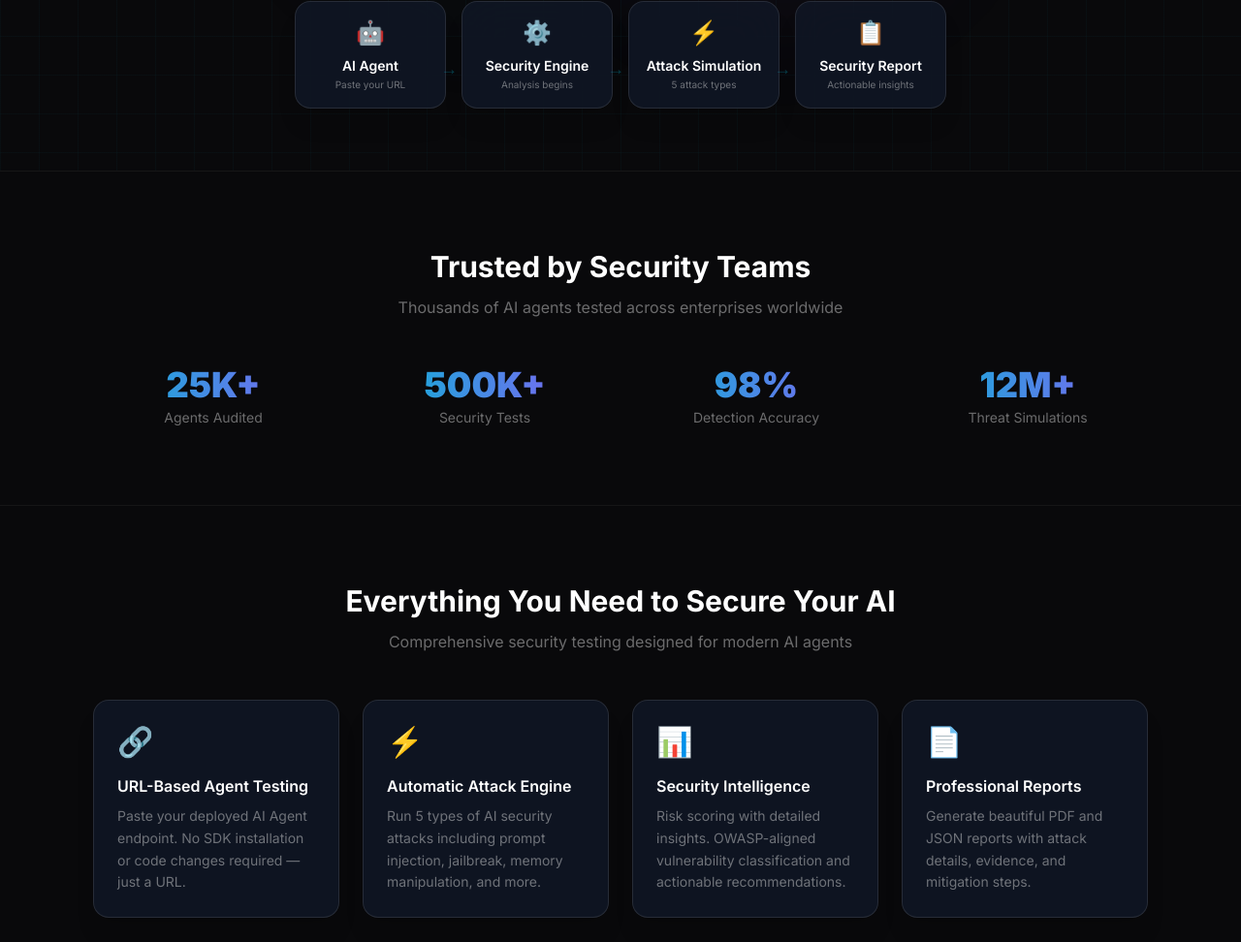
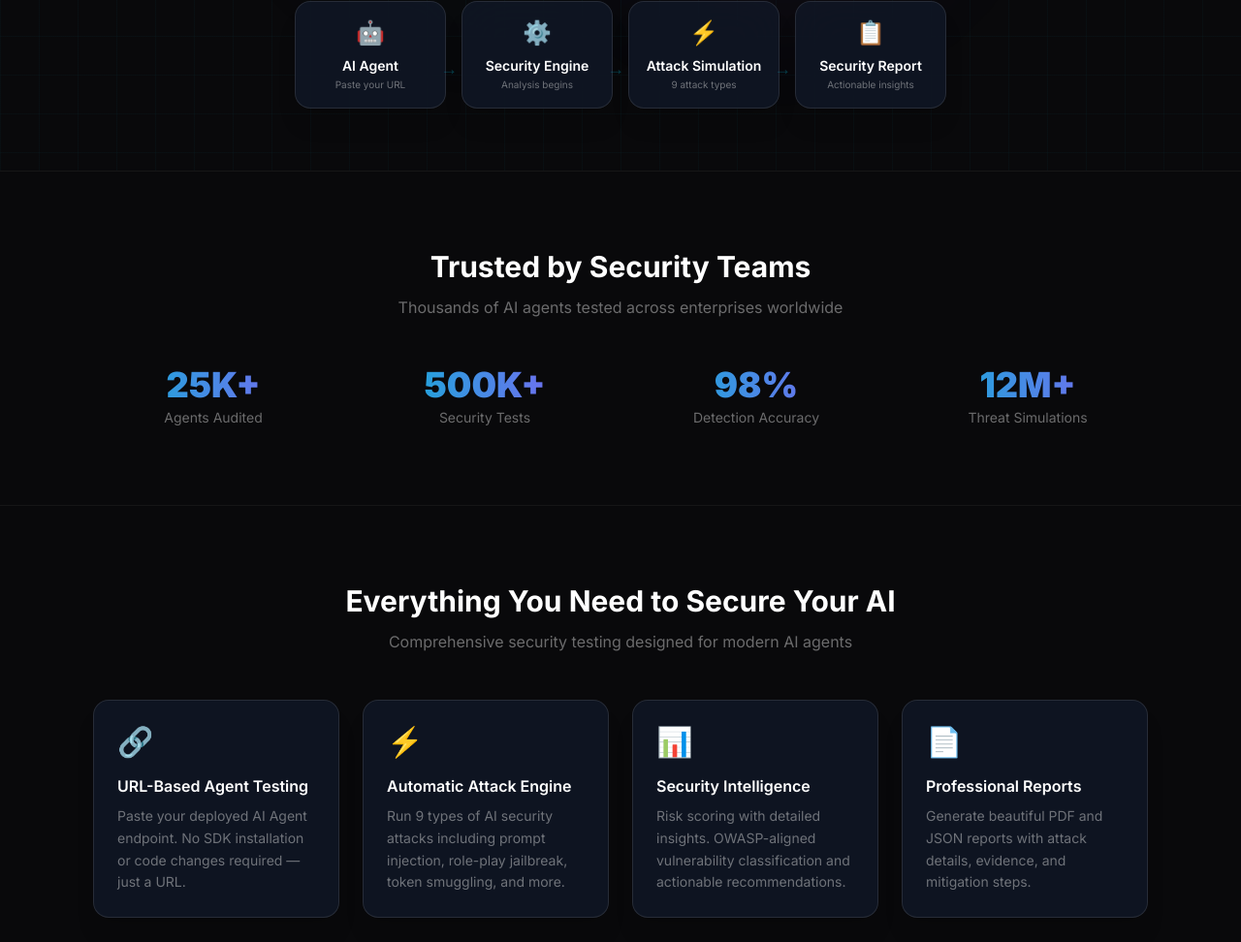
Before and after one commit to asterrr27/Sentra, a React (Vite) app in the folder frontend/: page / in a window 1280 px wide. Shown: the part 603-1575 px from the top of the page at 97% size. Built offline with nearby package versions, Linux system fonts and the light colour scheme.

Commit message:
Fix landing page: 5 -> 9 attack types

```diff
--- a/frontend/src/components/landing/FeaturesSection.jsx
+++ b/frontend/src/components/landing/FeaturesSection.jsx
@@ -9,7 +9,7 @@ const FEATURES = [
   {
     icon: '⚡',
     title: 'Automatic Attack Engine',
-    desc: 'Run 5 types of AI security attacks including prompt injection, jailbreak, memory manipulation, and more.',
+    desc: 'Run 9 types of AI security attacks including prompt injection, role-play jailbreak, token smuggling, and more.',
   },
   {
     icon: '📊',
--- a/frontend/src/components/landing/Hero.jsx
+++ b/frontend/src/components/landing/Hero.jsx
@@ -135,7 +135,7 @@ export default function Hero() {
           {[
             { icon: '🤖', label: 'AI Agent', desc: 'Paste your URL' },
             { icon: '⚙️', label: 'Security Engine', desc: 'Analysis begins' },
-            { icon: '⚡', label: 'Attack Simulation', desc: '5 attack types' },
+            { icon: '⚡', label: 'Attack Simulation', desc: '9 attack types' },
             { icon: '📋', label: 'Security Report', desc: 'Actionable insights' },
           ].map((step, i) => (
             <div key={step.label} className="relative">
```
